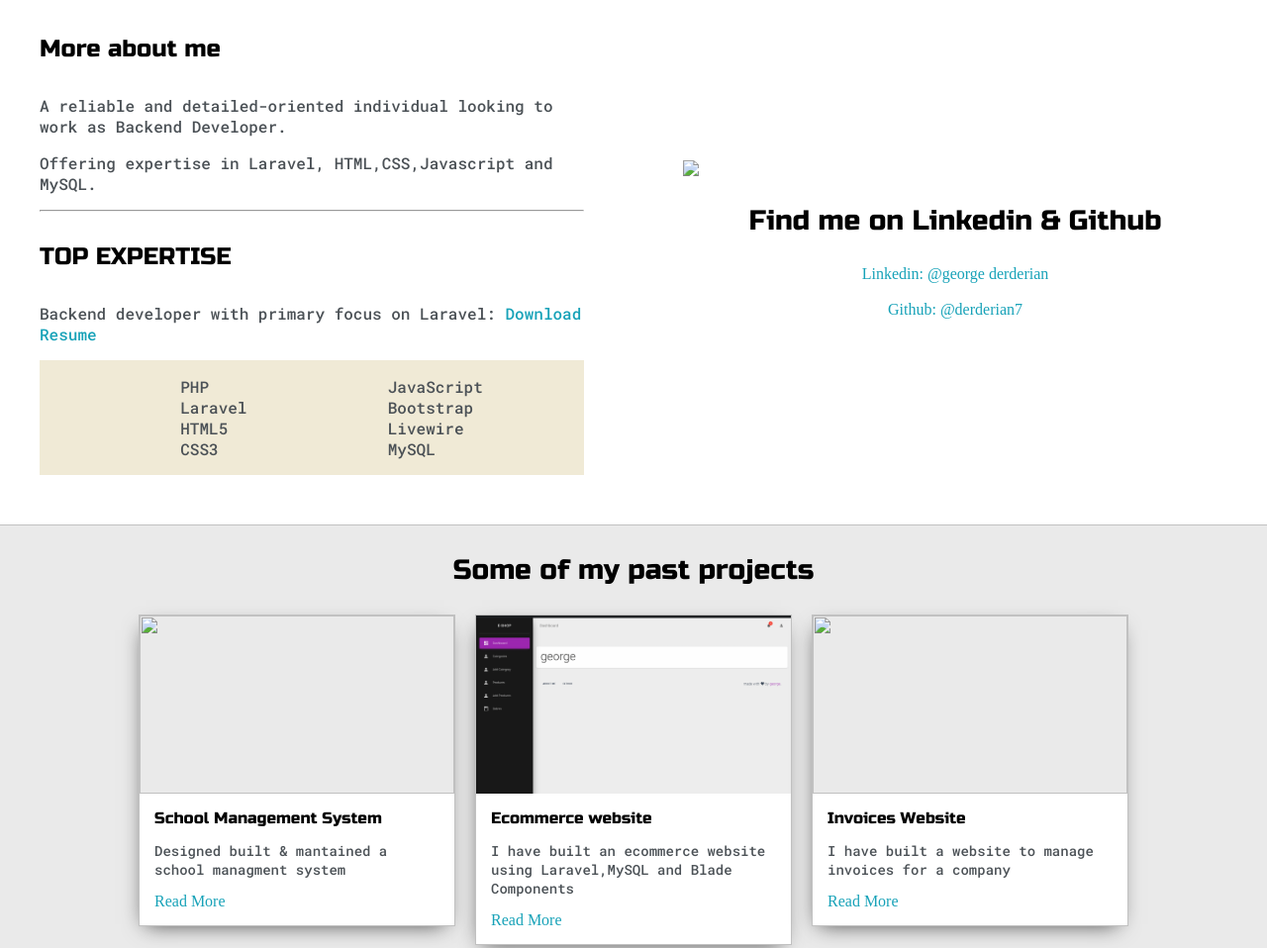
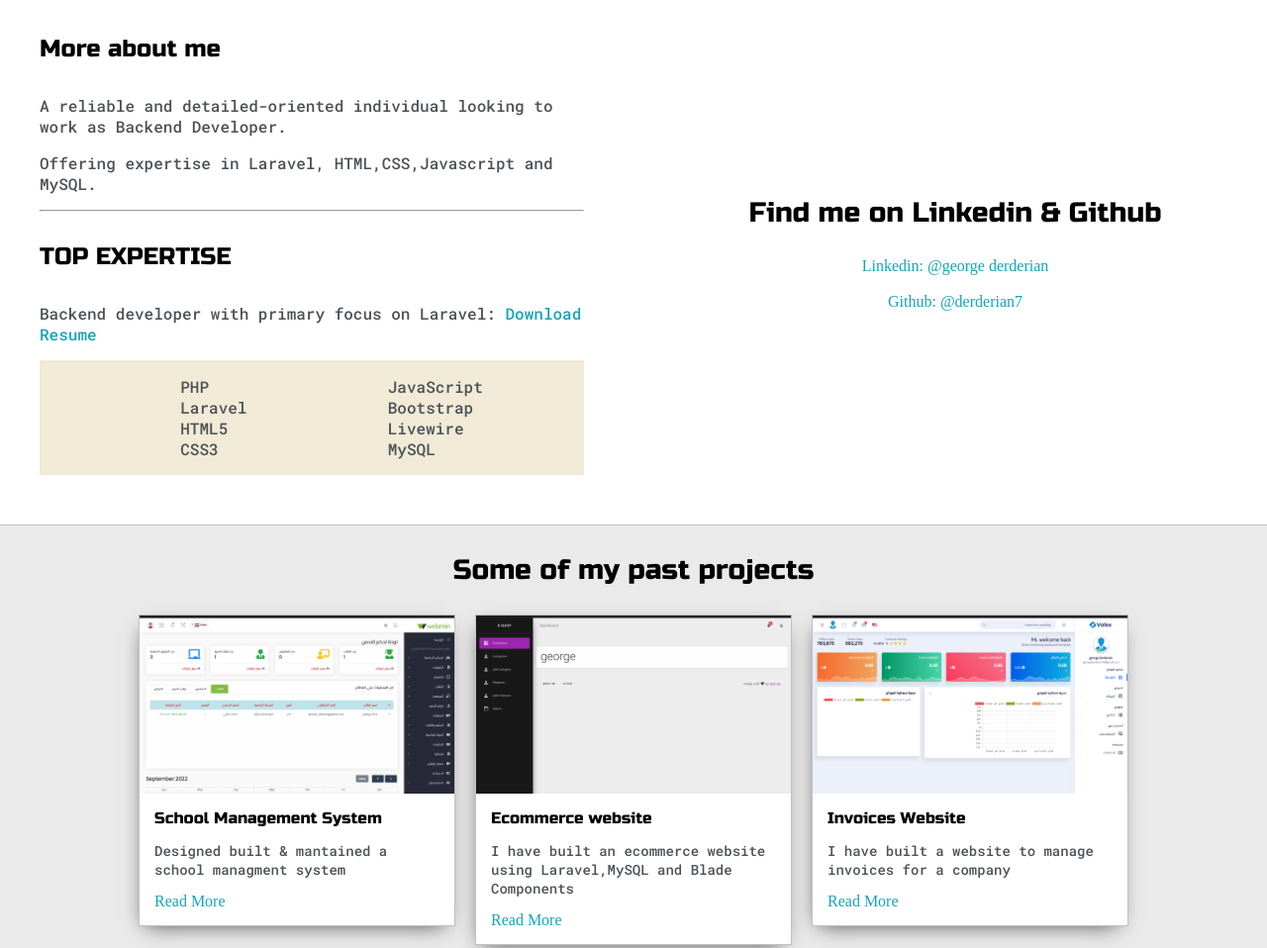
Before and after one commit to derderian7/george-portfolio, a plain HTML site: page index.html in a window 1280 px wide. Shown: the part 728-1686 px from the top of the page at 99% size. Drawn offline with Linux system fonts and the light colour scheme.

Commit message:
fixing some images problems

```diff
--- a/index.html
+++ b/index.html
@@ -104,7 +104,6 @@
 
 
 				<div class="social-links">
-					<img id="social_img" src="images/follow.jpg">
 					<h3>Find me on Linkedin & Github</h3>
 
 					<a target="_blank" href="https://www.linkedin.com/in/george-derderian-a34516219/">Linkedin: @george derderian</a>
@@ -124,7 +123,7 @@
 
 				<div>
 					<div class="post">
-						<img class="thumbnail" src="images/dash.jpg">
+						<img class="thumbnail" src="images/6.png">
 						<div class="post-preview">
 							<h6 class="post-title">School Management System</h6>
 							<p class="post-intro">Designed built & mantained a school managment system</p>
@@ -146,7 +145,7 @@
 
 				<div>
 					<div class="post">
-						<img class="thumbnail" src="images/membership site.jpg">
+						<img class="thumbnail" src="images/13.png">
 						<div class="post-preview">
 							<h6 class="post-title">Invoices Website</h6>
 							<p class="post-intro">I have built a website to manage invoices for a company</p>
```
